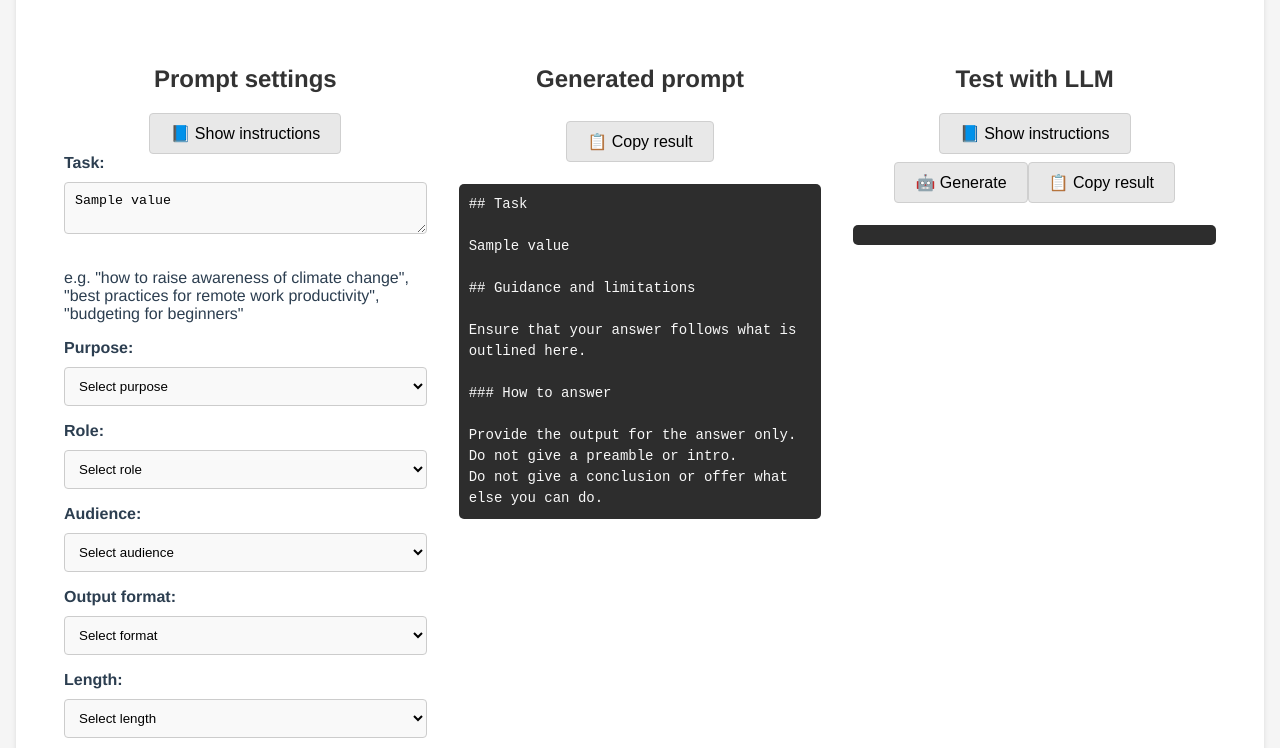
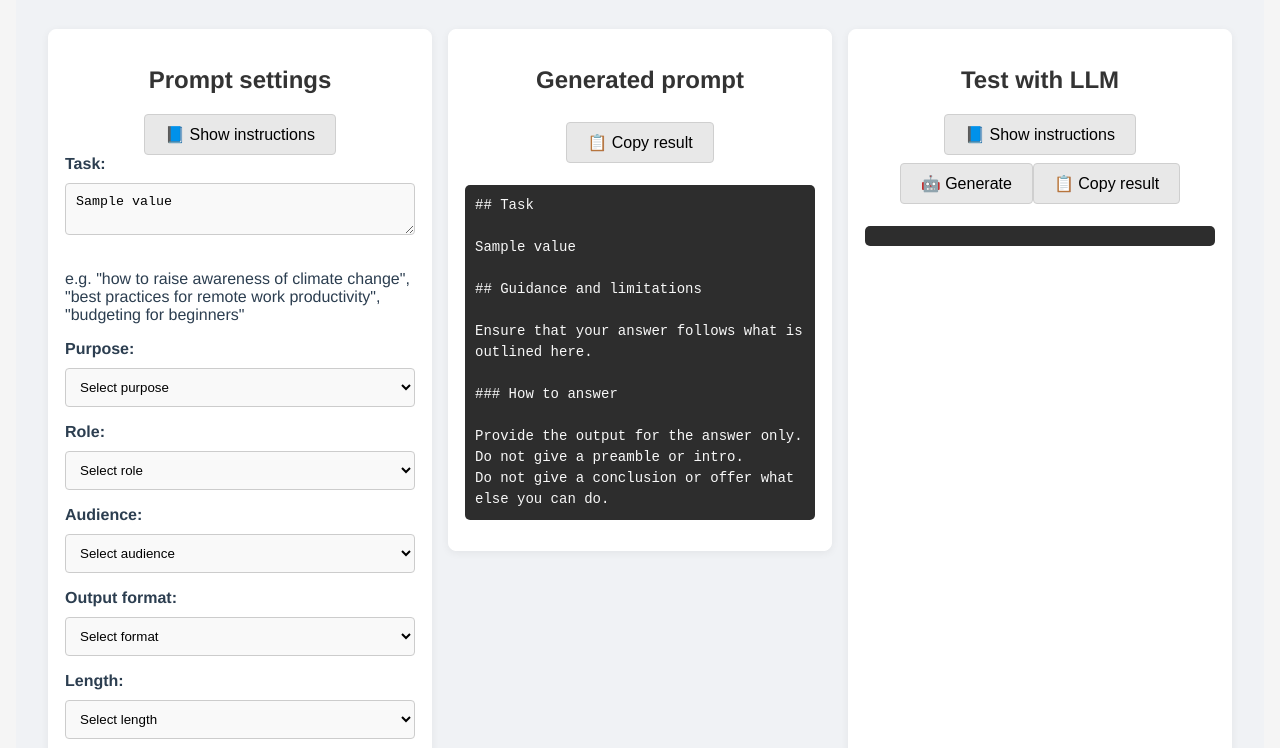
Before and after one commit to MichaelCurrin/easy-prompt, a plain HTML site: page index.html in a window 1280 px wide. Shown: the part 697-1445 px from the top of the page. Drawn offline with nearby package versions, Linux system fonts and the light colour scheme.

Commit message:
style: update app and container-item styles for improved aesthetics
- Changed background color of the app to a lighter shade (#f0f2f5).
- Removed box shadow from the app for a cleaner look.
- Enhanced container-item styles with a white background, light border, rounded corners, and subtle shadow for better visual separation.

```diff
--- a/assets/css/styles.css
+++ b/assets/css/styles.css
@@ -12,8 +12,8 @@ body {
 #app {
   margin: 2em 1em;
   padding: 1em 2em;
-  background-color: #fff;
-  box-shadow: 0 0 5px rgba(0, 0, 0, 0.1);
+  background-color: #f0f2f5;
+  box-shadow: none;
 }
 
 .div__center {
@@ -94,12 +94,18 @@ code {
   display: flex;
   justify-content: space-between;
   flex-direction: row;
+  gap: 1em;
 }
 
 .container-item {
   width: 50%;
   padding: 1em;
   box-sizing: border-box;
+  /* White card sections with light outline and subtle shadow */
+  background-color: #ffffff;
+  border: 1px solid #ffffff;
+  border-radius: 8px;
+  box-shadow: 0 2px 8px rgba(0, 0, 0, 0.06);
 }
 
 .container-item__border-left {
```
